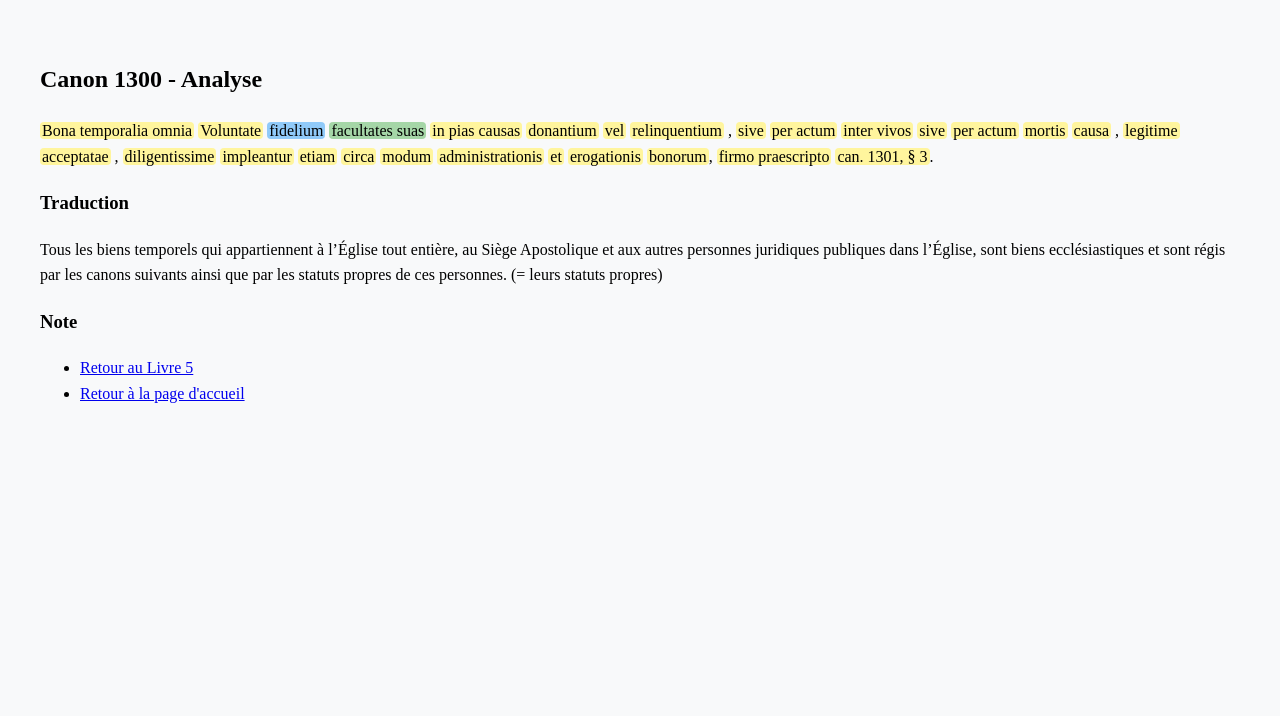
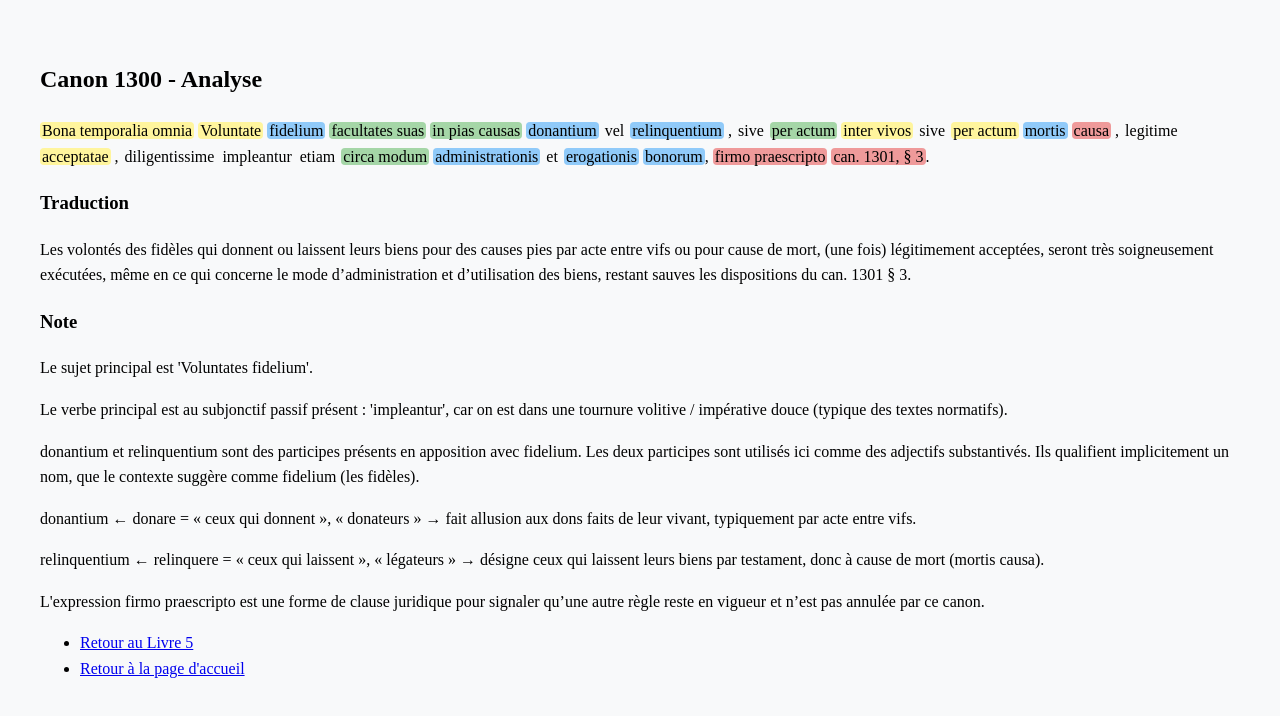
Before and after one commit to elibruyere/canon-1300, a plain HTML site: page index.html in a window 1280 px wide. Drawn offline with Linux system fonts and the light colour scheme.

Commit message:
Update index.html

```diff
--- a/index.html
+++ b/index.html
@@ -42,47 +42,61 @@
         <span class="word nominative" data-info="Sujet principal. Les volontés">Voluntate</span>
         <span class="word genitive" data-info="compément du nom 'volontates' = des fidèles">fidelium</span>
         <span class="word accusative" data-info="COD. nom + adjectif à l'accusatif féminin pluriel">facultates suas</span>
-        <span class="word nominative" data-info="Groupe prépositionnel (in + accusatif, complément de but) = pour des causes pieuses">in pias causas</span>
-        <span class="word nominative" data-info="">donantium</span>
-        <span class="word nominative" data-info="">vel</span>
-        <span class="word nominative" data-info="">relinquentium</span> ,
-        <span class="word nominative" data-info="">sive</span>
-        <span class="word nominative" data-info="">per actum</span>
-        <span class="word nominative" data-info="">inter vivos</span>
-        <span class="word nominative" data-info="">sive</span>
-        <span class="word nominative" data-info="">per actum</span>
-        <span class="word nominative" data-info="">mortis</span>
-        <span class="word nominative" data-info="">causa</span> ,
-        <span class="word nominative" data-info="">legitime</span>
-        <span class="word nominative" data-info="">acceptatae</span> ,
-        <span class="word nominative" data-info="">diligentissime</span>
-        <span class="word nominative" data-info="">impleantur</span>
-        <span class="word nominative" data-info="">etiam</span>
-        <span class="word nominative" data-info="">circa</span>
-        <span class="word nominative" data-info="">modum</span>
-        <span class="word nominative" data-info="">administrationis</span>
-        <span class="word nominative" data-info="">et</span>
-        <span class="word nominative" data-info="">erogationis</span>
-        <span class="word nominative" data-info="">bonorum</span>,
-        <span class="word nominative" data-info="">firmo praescripto</span>
-        <span class="word nominative" data-info="">can. 1301, § 3</span>.
+        <span class="word accusative" data-info="Groupe prépositionnel (in + accusatif, complément de but) = pour des causes pieuses">in pias causas</span>
+        <span class="word genitive" data-info="Génitif pluriel masculin/féminin, participe présent actif (de donare)	de ceux qui donnent">donantium</span>
+        <span class="word" data-info="Conjonction de coordination = ou">vel</span>
+        <span class="word genitive" data-info="Génitif pluriel, participe présent actif (de relinquere)	de ceux qui lèguent / laissent">relinquentium</span> ,
+        <span class="word" data-info="Coordination disjonctive = soit, soit">sive</span>
+        <span class="word accusative" data-info="per+ accusatif. = par un acte">per actum</span>
+        <span class="word nominative" data-info="inter+ accusatif. entre vivants">inter vivos</span>
+        <span class="word" data-info="Coordination disjonctive = soit, soit">sive</span>
+        <span class="word nominative" data-info="per+ accusatif  = par un acte">per actum</span>
+        <span class="word genitive" data-info="complément du nom 'causa' = de mort">mortis</span>
+        <span class="word ablative" data-info="ablatif féminen = pour cause">causa</span> ,
+        <span class="word" data-info="Adverbe = légitimement">legitime</span>
+        <span class="word nominative" data-info="Participe parfait passif, nominatif pluriel féminin (acceptatae ← voluntates)">acceptatae</span> ,
+        <span class="word" data-info="	Adverbe au superlatif	= très soigneusement">diligentissime</span>
+        <span class="word " data-info="Verbe au subjonctif présent passif, 3e pers. pluriel (impleo) = qu'elles soient accomplies / exécutées">impleantur</span>
+        <span class="word" data-info="Adverbe = aussi">etiam</span>
+        <span class="word accusative" data-info="circa + accusatif. Concernant le mode">circa modum</span>
+        <span class="word genitive" data-info="Génitif singulier (complément de modum) = de l’administration">administrationis</span>
+        <span class="word" data-info="Conjonction de coordination	= et">et</span>
+        <span class="word genitive" data-info="">erogationis</span>
+        <span class="word genitive" data-info="Génitif pluriel neutre (complément de administrationis et erogationis)">bonorum</span>,
+        <span class="word ablative" data-info="	Ablatif absolu = sans préjudice">firmo praescripto</span>
+        <span class="word ablative" data-info="agent = le canon 1301 § 3">can. 1301, § 3</span>.
   <h3>Traduction</h3>
     <p>
-     Tous les biens temporels qui appartiennent à l’Église tout entière, au
-Siège Apostolique et aux autres personnes juridiques publiques dans
-l’Église, sont biens ecclésiastiques et sont régis par les canons
-suivants ainsi que par les statuts propres de ces personnes. (= leurs statuts propres)
+     Les volontés des fidèles qui donnent ou laissent leurs biens pour des
+causes pies par acte entre vifs ou pour cause de mort, (une fois)
+légitimement acceptées, seront très soigneusement exécutées, même en ce
+qui concerne le mode d’administration et d’utilisation des biens,
+restant sauves les dispositions du can. 1301 § 3.
     </p>
 
 
 
   <h3>Note</h3>
-
-  <p>
-
+      <p>
+Le sujet principal est 'Voluntates fidelium'.
+</p>
+    <p>
+Le verbe principal est au subjonctif passif présent : 'impleantur', car on est dans une tournure volitive / impérative douce (typique des textes normatifs).
+</p>
+    <p>
+donantium et relinquentium sont des participes présents en apposition avec fidelium. Les deux participes sont utilisés ici comme des adjectifs substantivés. Ils qualifient implicitement un nom, que le contexte suggère comme fidelium (les fidèles).
+</p>
+    <p>
+      donantium ← donare = « ceux qui donnent », « donateurs »
+→ fait allusion aux dons faits de leur vivant, typiquement par acte entre vifs.
+</p>
+    <p>
+relinquentium ← relinquere = « ceux qui laissent », « légateurs »
+→ désigne ceux qui laissent leurs biens par testament, donc à cause de mort (mortis causa).
     </p>
-
     <p>
+L'expression firmo praescripto est une forme de clause juridique pour signaler qu’une autre règle reste en vigueur et n’est pas annulée par ce canon.
+  </p>
 
   <ul>
         <li><a href=" https://elibruyere.github.io/Liber-5/">Retour au Livre 5</a></li>
```
